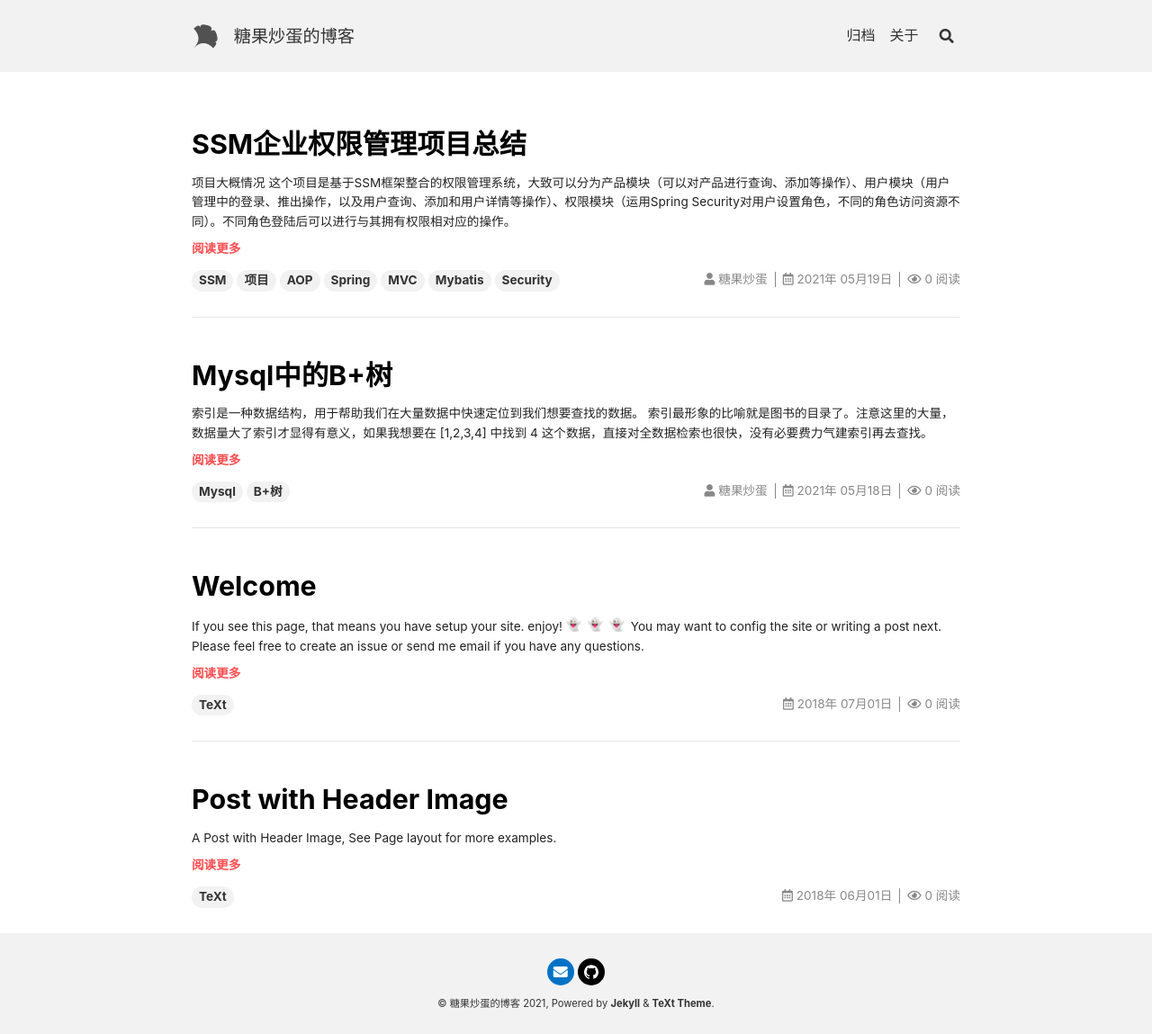
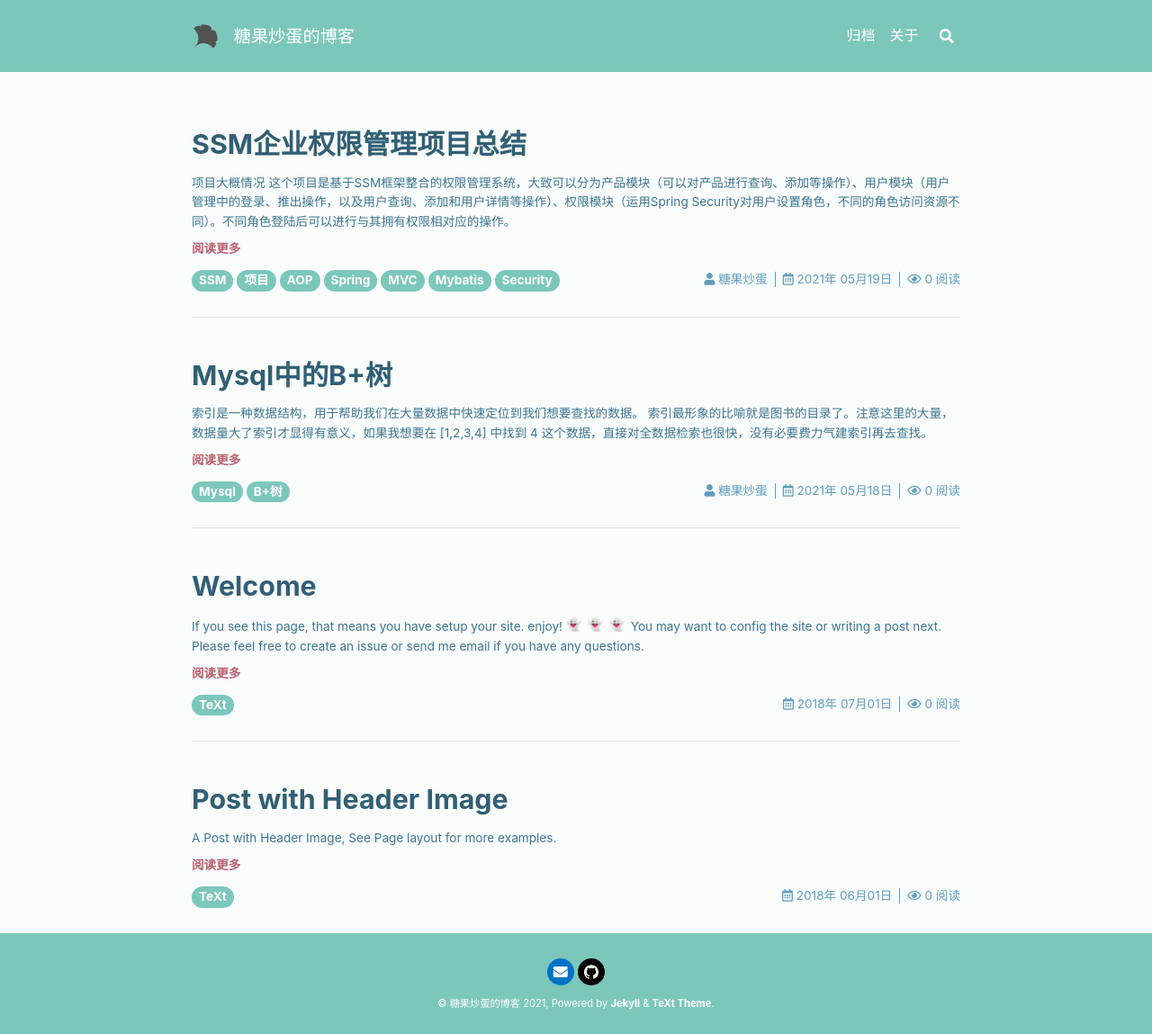
Before and after one commit to GroundZeros/GroundZeros.github.io, a Jekyll site: the page built from index.html, in a window 1280 px wide. Shown: the whole page at 90% size. Built offline with Jekyll 4.4.1, drawn with Linux system fonts in a browser that asks for light colours; nearby versions of some CDN libraries; emoji names are drawn with the system emoji font; the list of posts is cut into pages by our own code; comment, search, counter and statistics services are not loaded.

Commit message:
Update _config.yml

```diff
--- a/_config.yml
+++ b/_config.yml
@@ -16,8 +16,8 @@
 
 ## => Site Settings
 ##############################
-text_skin: default # "default" (default), "dark", "forest", "ocean", "chocolate", "orange"
-highlight_theme: tomorrow-night # "default" (default), "tomorrow", "tomorrow-night", "tomorrow-night-eighties", "tomorrow-night-blue", "tomorrow-night-bright"
+text_skin: forest # "default" (default), "dark", "forest", "ocean", "chocolate", "orange"
+highlight_theme: tomorrow # "default" (default), "tomorrow", "tomorrow-night", "tomorrow-night-eighties", "tomorrow-night-blue", "tomorrow-night-bright"
 url     : https://groundzeros.github.io # the base hostname & protocol for your site e.g. https://www.someone.com
 baseurl : # does not include hostname
 title   : 糖果炒蛋的博客
```
